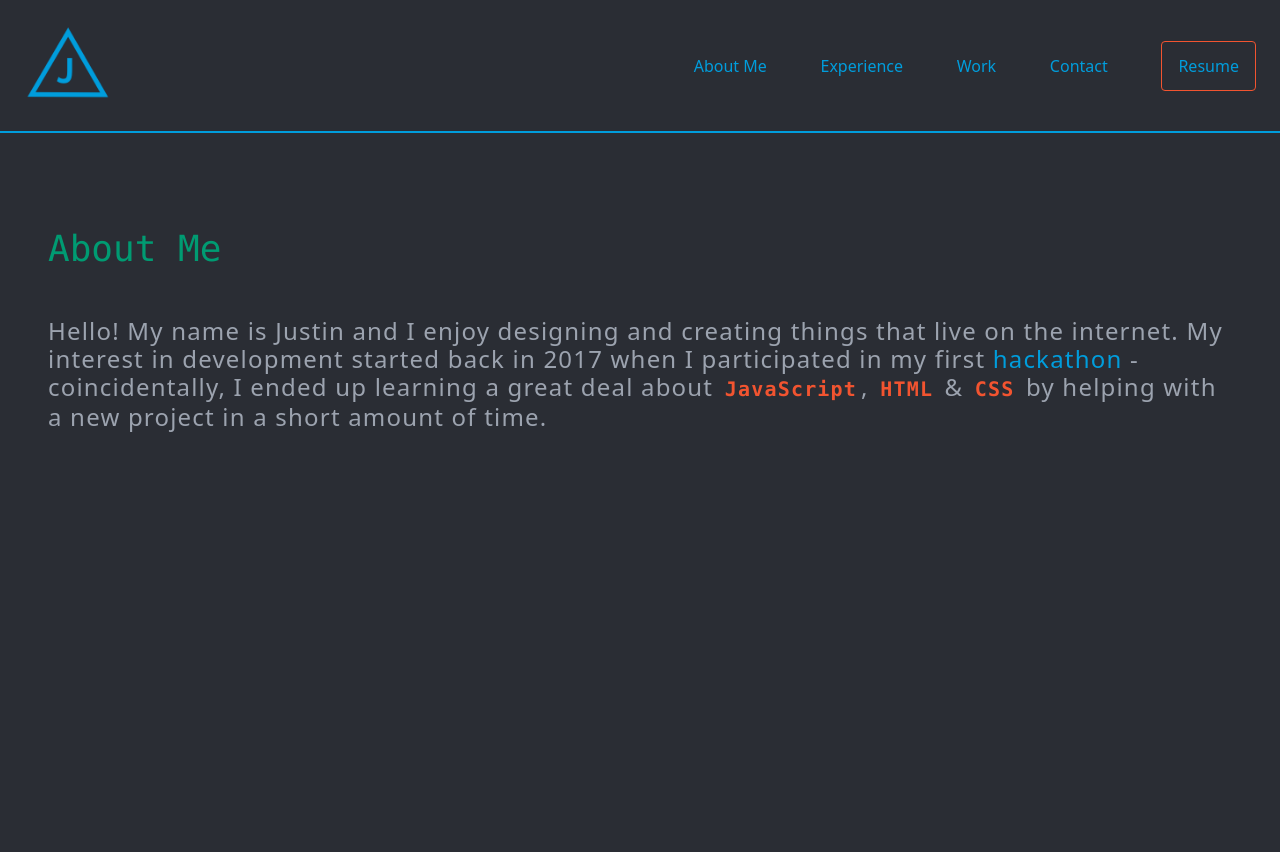
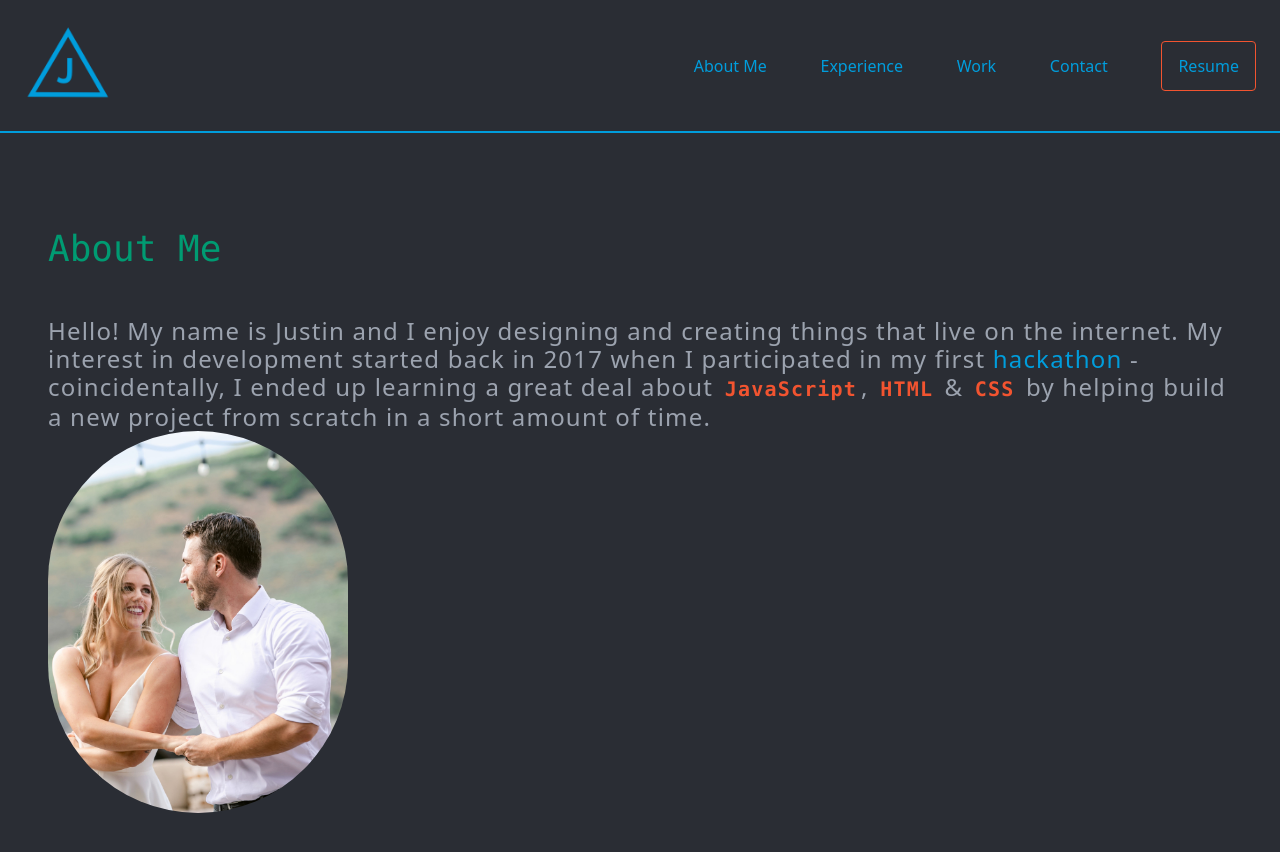
Before and after one commit to jmblalock/next-js-blog, a Next.js app: page /about in a window 1280 px wide. Shown: the top 852 px of the page. Before the commit the page ends 800 px from the top, so only its background shows below. Built offline with nearby package versions, Linux system fonts and the light colour scheme.

Commit message:
picture work

```diff
--- a/package.json
+++ b/package.json
@@ -10,7 +10,6 @@
   "dependencies": {
     "next": "latest",
     "react": "^17.0.1",
-    "react-anime": "^4.0.4",
     "react-dom": "^17.0.1",
     "typed.js": "^2.0.12"
   },
--- a/pages/about.js
+++ b/pages/about.js
@@ -19,9 +19,18 @@ export default function About() {
         </a>{" "}
         - coincidentally, I ended up learning a great deal about{" "}
         <CodeTag>JavaScript</CodeTag>, <CodeTag>HTML</CodeTag> &{" "}
-        <CodeTag>CSS</CodeTag> by helping with a new project in a short amount
-        of time.
+        <CodeTag>CSS</CodeTag> by helping build a new project from scratch in a
+        short amount of time.
       </p>
+      <picture className="">
+        <img
+          width="300"
+          height="300"
+          className="rounded-full"
+          src="/avatar.jpeg"
+          alt="My Avatar"
+        />
+      </picture>
     </Container>
   );
 }
--- a/styles/globals.css
+++ b/styles/globals.css
@@ -2,6 +2,6 @@
 @tailwind components;
 @tailwind utilities;
 
-body {
+/* body {
   @apply bg-raisin-black;
-}
+} */
```
Also changed, not shown: public/avatar.jpeg (added).
